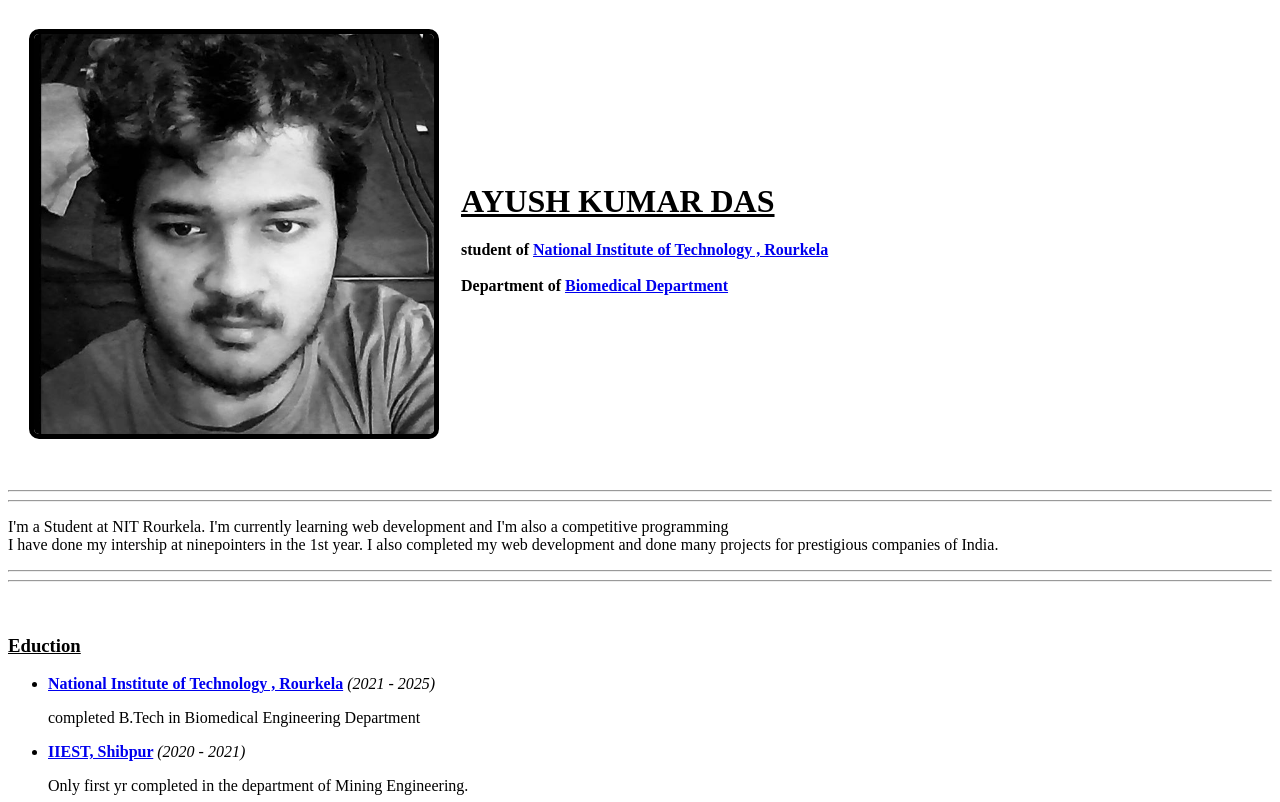
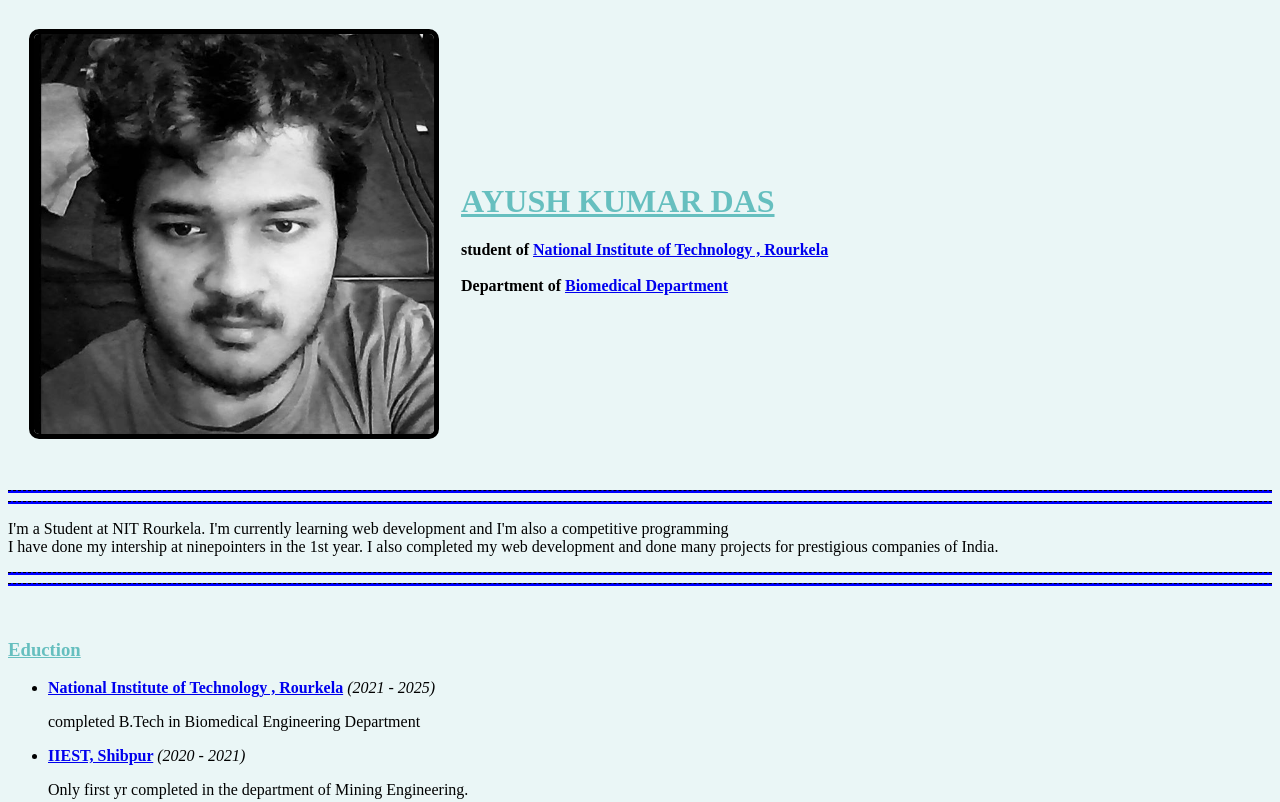
Before and after one commit to ayushkumar146/CV, a plain HTML site: page index.html in a window 1280 px wide. Shown: the top 802 px of the page. Drawn offline with Linux system fonts and the light colour scheme; files that its build step writes are made by us from their sources; the site is published under a folder, as on GitHub Pages, so addresses that start at the root find nothing.

Commit message:
Update index.html

```diff
--- a/index.html
+++ b/index.html
@@ -7,7 +7,7 @@
     <meta name="viewport" content="width=device-width, initial-scale=1.0">
     <title>CV</title>
     <link rel="icon" href="favicon.ico">
-    <link rel="stylesheet" href="/css/css.css">
+    <link rel="stylesheet" href="css.css">
 
 </head>
 
```
